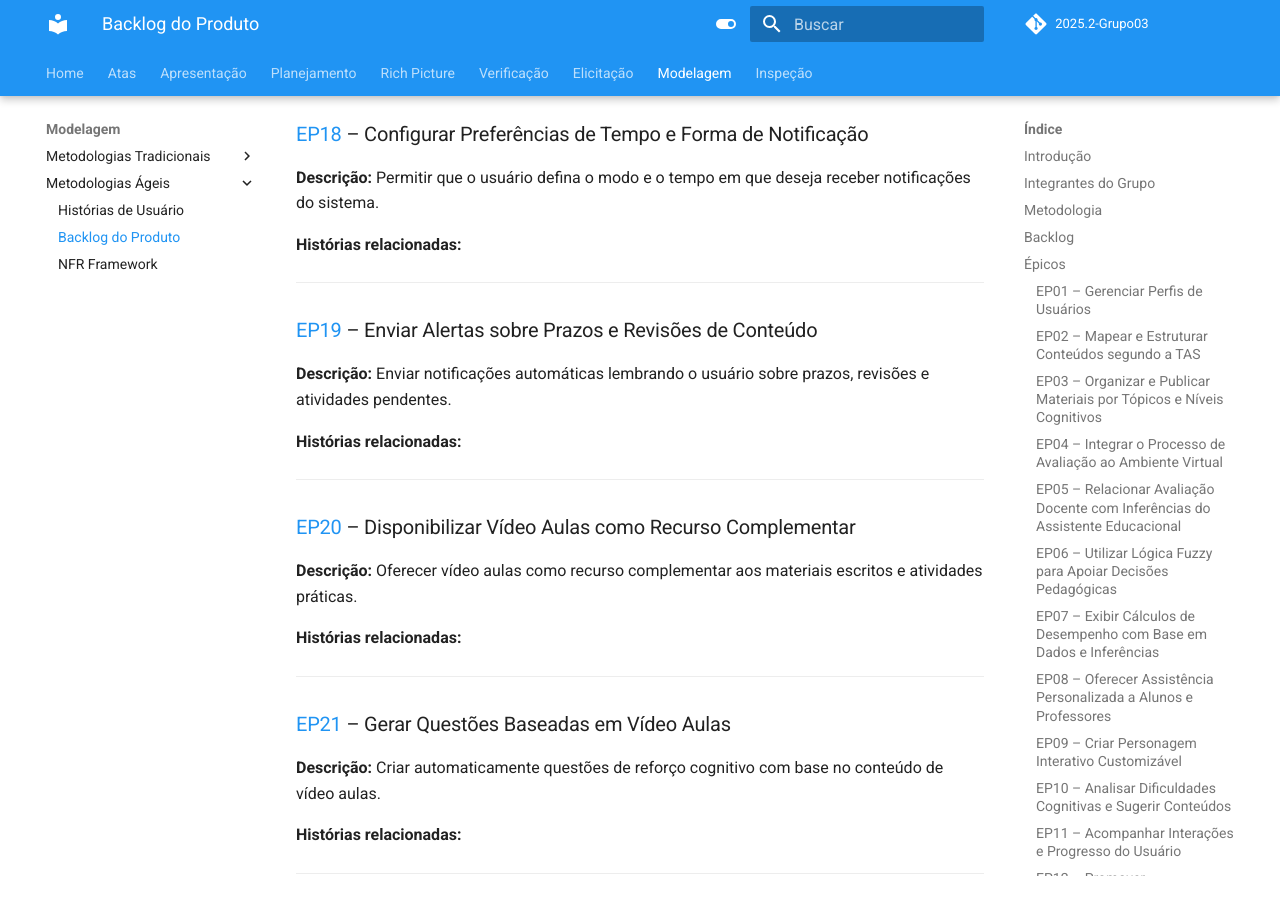
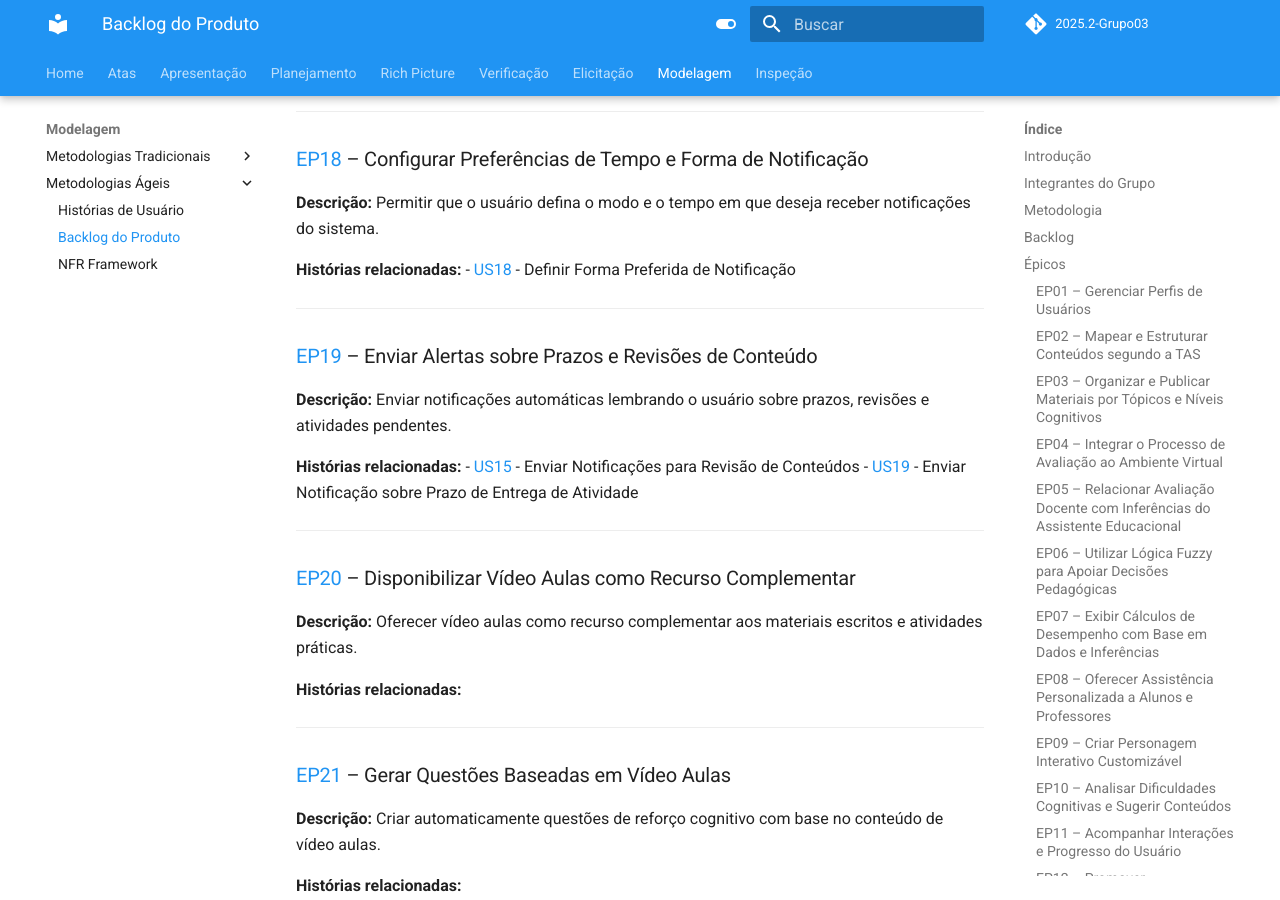
Before and after one commit to Requisitos-de-Software/2025.2-Grupo03, an MkDocs documentation site: the page built from docs/Modelagem/backlog_do_produto.md, in a window 1280 px wide and 900 px high, scrolled down 4568 px. Built offline with MkDocs 1.6.1 and Material for MkDocs 9.7.7, drawn with Linux system fonts in a browser that asks for light colours; comment, search, counter and statistics services are not loaded; some of the changed text lies outside the part shown.

Commit message:
Update backlog_do_produto.md

```diff
--- a/docs/Modelagem/backlog_do_produto.md
+++ b/docs/Modelagem/backlog_do_produto.md
@@ -152,6 +155,7 @@
 **Descrição:** Permitir que o usuário defina o modo e o tempo em que deseja receber notificações do sistema.
 
 **Histórias relacionadas:**
+- [US18](https://requisitos-de-software.github.io/2025.2-Grupo03/Modelagem/historias_de_usuario/#us18-definir-forma-preferida-de-notificacao) - Definir Forma Preferida de Notificação
 
 ---
 
@@ -159,6 +163,8 @@
 **Descrição:** Enviar notificações automáticas lembrando o usuário sobre prazos, revisões e atividades pendentes.
 
 **Histórias relacionadas:**
+- [US15](https://requisitos-de-software.github.io/2025.2-Grupo03/Modelagem/historias_de_usuario/#us15-enviar-notificacoes-para-revisao-de-conteudos) - Enviar Notificações para Revisão de Conteúdos
+- [US19](https://requisitos-de-software.github.io/2025.2-Grupo03/Modelagem/historias_de_usuario/#us19-enviar-notificacao-sobre-prazo-de-entrega-de-atividade) - Enviar Notificação sobre Prazo de Entrega de Atividade
 
 ---
 
```
Also changed, not shown: other parts of docs/Modelagem/backlog_do_produto.md (+3 -0 lines).
